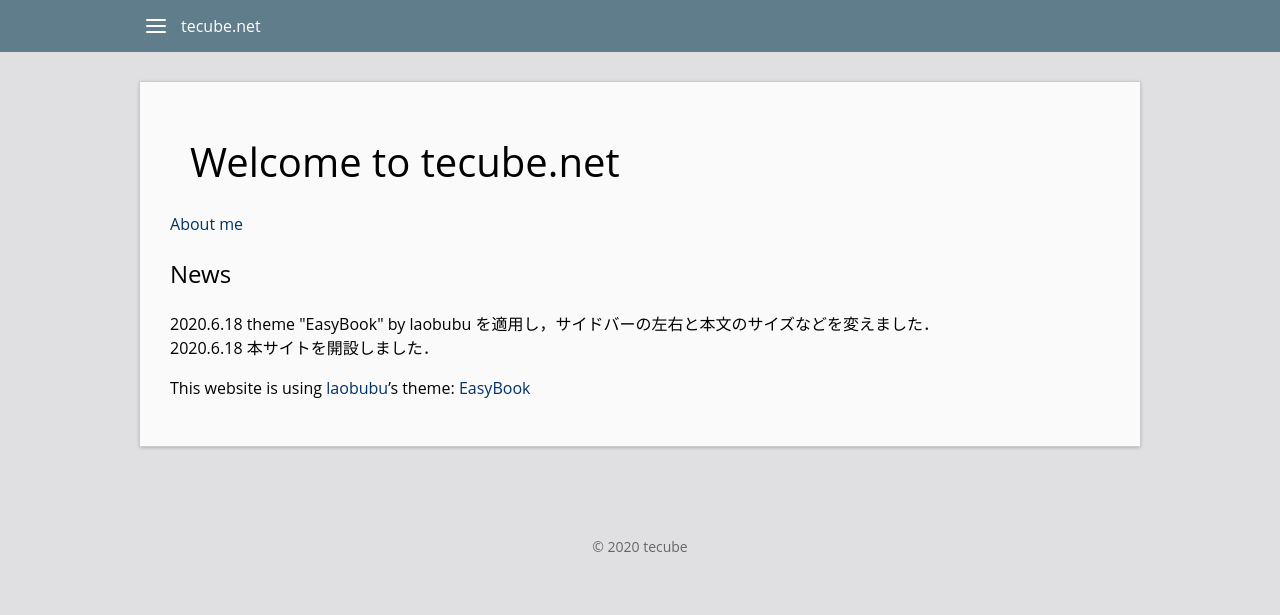
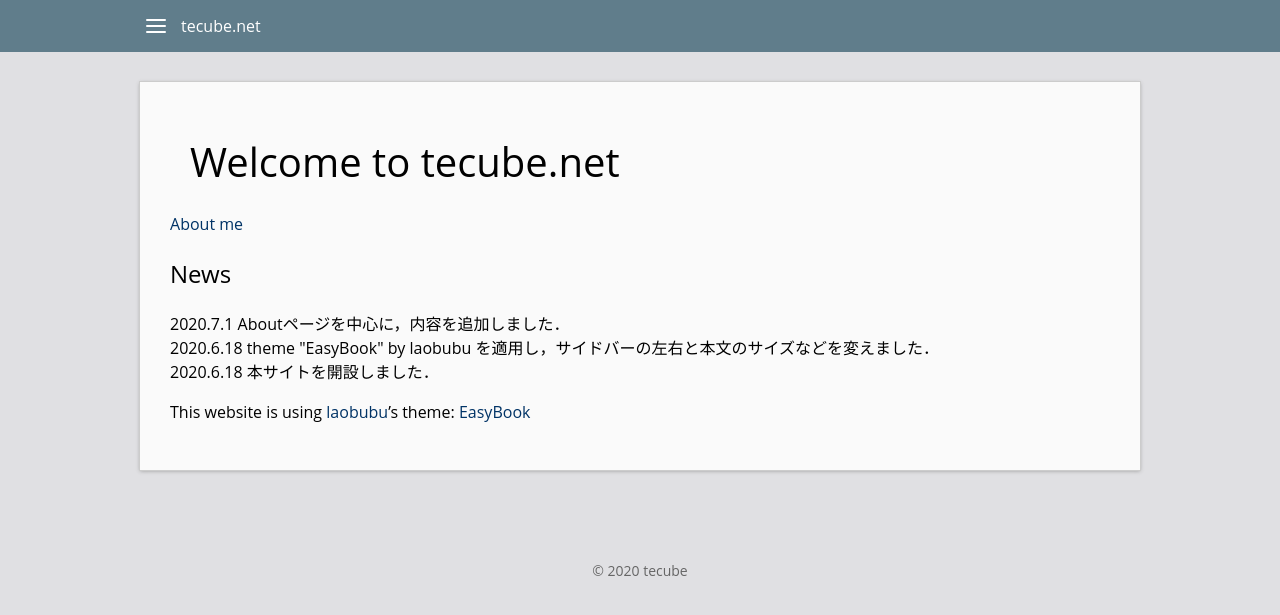
Before and after one commit to tecube/tecube.github.io, a Jekyll site: the page built from index.markdown, in a window 1280 px wide. Shown: the top 615 px of the page. Built offline with Jekyll 4.4.1, drawn with Linux system fonts in a browser that asks for light colours.

Commit message:
add news

```diff
--- a/_data/news.yml
+++ b/_data/news.yml
@@ -7,3 +7,8 @@
   month: 6
   day: 18
   content: theme "EasyBook" by laobubu を適用し，サイドバーの左右と本文のサイズなどを変えました．
+
+- year: 2020
+  month: 7
+  day: 1
+  content: Aboutページを中心に，内容を追加しました．
```
